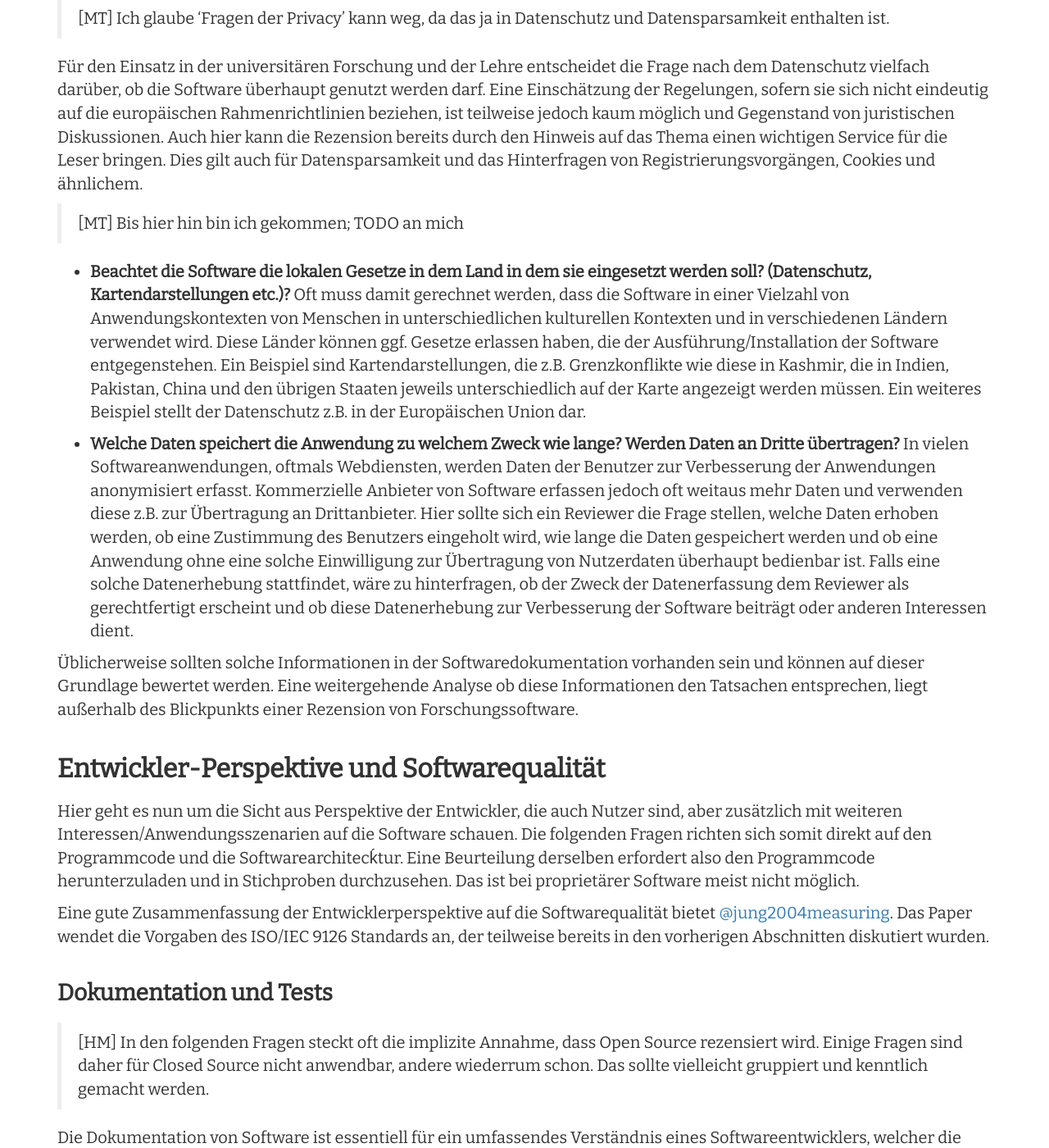
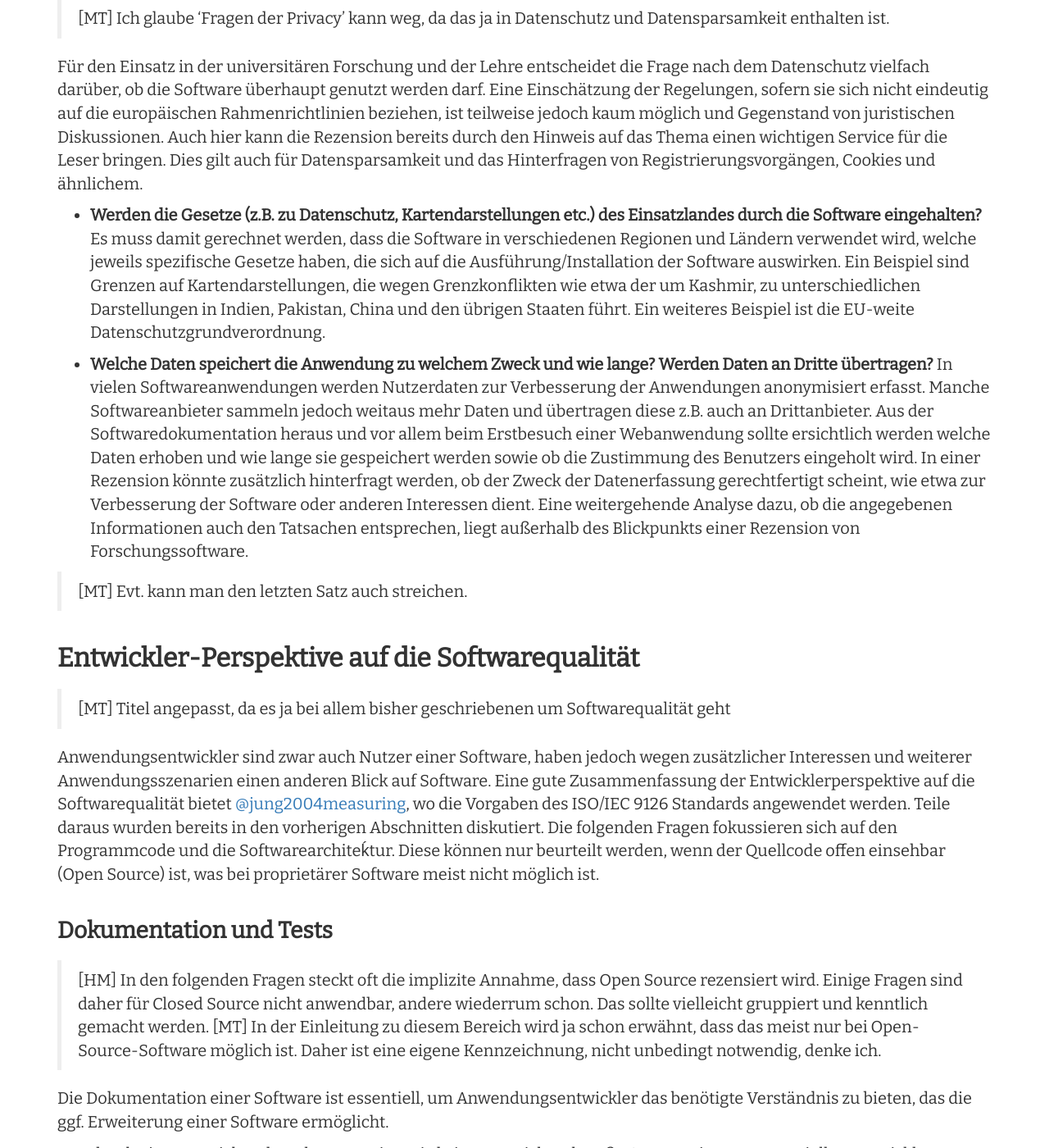
Before and after one commit to Research-Squirrel-Engineers/Impuls_SoftwareRezensionen_DGUF, a Jekyll site: the page built from Draft.md, in a window 1280 px wide and 1400 px high, scrolled down 15514 px. Shown: the whole window at 82% size. Built offline with Jekyll 4.4.1, drawn with Linux system fonts in a browser that asks for light colours; nearby versions of some CDN libraries; some of the changed text lies outside the part shown.

Commit message:
Weitere Anmerkungen, Umformulierungen und Kürzungen

```diff
--- a/Draft.md
+++ b/Draft.md
@@ -286,40 +286,45 @@ Eingabe- und Ausgabedatenformate beeinflussen die Kompatibilität zu anderen Anw
 
 Für den Einsatz in der universitären Forschung und der Lehre entscheidet die Frage nach dem Datenschutz vielfach darüber, ob die Software überhaupt genutzt werden darf. Eine Einschätzung der Regelungen, sofern sie sich nicht eindeutig auf die europäischen Rahmenrichtlinien beziehen, ist teilweise jedoch kaum möglich und Gegenstand von juristischen Diskussionen. Auch hier kann die Rezension bereits durch den Hinweis auf das Thema einen wichtigen Service für die Leser bringen. Dies gilt auch für Datensparsamkeit und das Hinterfragen von Registrierungsvorgängen, Cookies und ähnlichem.
 
-> [MT] Bis hier hin bin ich gekommen; TODO an mich
 
+* **Werden die Gesetze (z.B. zu Datenschutz, Kartendarstellungen etc.) des Einsatzlandes durch die Software eingehalten?** Es muss damit gerechnet werden, dass die Software in verschiedenen Regionen und Ländern verwendet wird,  welche jeweils spezifische Gesetze haben, die sich auf die  Ausführung/Installation der Software auswirken. Ein Beispiel sind Grenzen auf Kartendarstellungen, die wegen Grenzkonflikten wie etwa der um Kashmir, zu unterschiedlichen Darstellungen in Indien, Pakistan, China und den übrigen Staaten führt. Ein weiteres Beispiel ist die EU-weite Datenschutzgrundverordnung.
 
-* **Beachtet die Software die lokalen Gesetze in dem Land in dem sie eingesetzt werden soll? (Datenschutz, Kartendarstellungen etc.)?** Oft muss damit gerechnet werden, dass die Software in einer Vielzahl von Anwendungskontexten von Menschen in unterschiedlichen kulturellen Kontexten und in verschiedenen Ländern verwendet wird. Diese Länder können ggf. Gesetze erlassen haben, die der Ausführung/Installation der Software entgegenstehen. Ein Beispiel sind Kartendarstellungen, die z.B. Grenzkonflikte wie diese in Kashmir, die in Indien, Pakistan, China und den übrigen Staaten jeweils unterschiedlich auf der Karte angezeigt werden müssen. Ein weiteres Beispiel stellt der Datenschutz z.B. in der Europäischen Union dar.
+* **Welche Daten speichert die Anwendung zu welchem Zweck und wie lange? Werden Daten an Dritte übertragen?** In vielen Softwareanwendungen werden Nutzerdaten zur Verbesserung der Anwendungen anonymisiert erfasst. Manche Softwareanbieter sammeln jedoch weitaus mehr Daten und übertragen diese z.B. auch an Drittanbieter. Aus der Softwaredokumentation heraus und vor allem beim Erstbesuch einer Webanwendung sollte ersichtlich werden welche Daten erhoben und wie lange sie gespeichert werden sowie ob die Zustimmung des Benutzers eingeholt wird. In einer Rezension könnte zusätzlich hinterfragt werden, ob der Zweck der Datenerfassung gerechtfertigt scheint, wie etwa zur Verbesserung der Software oder anderen Interessen dient. Eine weitergehende Analyse dazu, ob die angegebenen Informationen auch den Tatsachen entsprechen, liegt außerhalb des Blickpunkts einer Rezension von Forschungssoftware.
 
-* **Welche Daten speichert die Anwendung zu welchem Zweck wie lange? Werden Daten an Dritte übertragen?** In vielen Softwareanwendungen, oftmals Webdiensten, werden Daten der Benutzer zur Verbesserung der Anwendungen anonymisiert erfasst. Kommerzielle Anbieter von Software erfassen jedoch oft weitaus mehr Daten und verwenden diese z.B. zur Übertragung an Drittanbieter. Hier sollte sich ein Reviewer die Frage stellen, welche Daten erhoben werden, ob eine Zustimmung des Benutzers eingeholt wird, wie lange die Daten gespeichert werden und ob eine Anwendung ohne eine solche Einwilligung zur Übertragung von Nutzerdaten überhaupt bedienbar ist. Falls eine solche Datenerhebung stattfindet, wäre zu hinterfragen, ob der Zweck der Datenerfassung dem Reviewer als gerechtfertigt erscheint und ob diese Datenerhebung zur Verbesserung der Software beiträgt oder anderen Interessen dient.
+> [MT] Evt. kann man den letzten Satz auch streichen.
 
-Üblicherweise sollten solche Informationen in der Softwaredokumentation vorhanden sein und können auf dieser Grundlage bewertet werden. Eine weitergehende Analyse ob diese Informationen den Tatsachen entsprechen, liegt außerhalb des Blickpunkts einer Rezension von Forschungssoftware.
+### Entwickler-Perspektive auf die Softwarequalität
+> [MT] Titel angepasst, da es ja bei allem bisher geschriebenen um Softwarequalität geht
 
-### Entwickler-Perspektive und Softwarequalität
+Anwendungsentwickler sind zwar auch Nutzer einer Software, haben jedoch wegen zusätzlicher Interessen und weiterer Anwendungsszenarien einen anderen Blick auf Software. Eine gute Zusammenfassung der Entwicklerperspektive auf die Softwarequalität bietet [@jung2004measuring](#jung2004measuring), wo die Vorgaben des ISO/IEC 9126 Standards angewendet werden. Teile daraus wurden  bereits in den vorherigen Abschnitten diskutiert. Die folgenden Fragen fokussieren sich auf den Programmcode und die Softwarearchiteḱtur. Diese können nur beurteilt werden, wenn der Quellcode offen einsehbar (Open Source) ist, was bei proprietärer Software meist nicht möglich ist.
 
-Hier geht es nun um die Sicht aus Perspektive der Entwickler, die auch Nutzer sind, aber zusätzlich mit weiteren Interessen/Anwendungsszenarien auf die Software schauen. Die folgenden Fragen richten sich somit direkt auf den Programmcode und die Softwarearchitecḱtur. Eine Beurteilung derselben erfordert also den Programmcode herunterzuladen und in Stichproben durchzusehen. Das ist bei proprietärer Software meist nicht möglich.
-
-Eine gute Zusammenfassung der Entwicklerperspektive auf die Softwarequalität bietet [@jung2004measuring](#jung2004measuring). Das Paper wendet die Vorgaben des ISO/IEC 9126 Standards an, der teilweise bereits in den vorherigen Abschnitten diskutiert wurden.
 
 #### Dokumentation und Tests
 
 > [HM] In den folgenden Fragen steckt oft die implizite Annahme, dass Open Source rezensiert wird. Einige Fragen sind daher für Closed Source nicht anwendbar, andere wiederrum schon. Das sollte vielleicht gruppiert und kenntlich gemacht werden.
+> [MT] In der Einleitung zu diesem Bereich wird ja schon erwähnt, dass das meist nur bei Open-Source-Software möglich ist. Daher ist eine eigene Kennzeichnung, nicht unbedingt notwendig, denke ich.
 
-Die Dokumentation von Software ist essentiell für ein umfassendes Verständnis eines Softwareentwicklers, welcher die Software ggf. erweitern möchte. Nur durch eine ausreichende Dokumentation wird eine ausreichend große Community von potenziellen Entwicklern angesprochen und zum Anderen ein umfassendes Verständnis der Intention der Software, der Ausgereiftheit und des aktuellen Entwicklungsstandes möglich.
+Die Dokumentation einer Software ist essentiell, um Anwendungsentwickler das benötigte Verständnis zu bieten, das die ggf. Erweiterung einer Software ermöglicht.
 
-Die Dokumentation erfolgt in verschiedenen Bestandteilen. Man unterscheidet die `Dokumentation des Quellcodes`, d.h. von Klassen oder einzelnen Methoden, die `Dokumentation des Buildprozesses`, d.h. wie die Software aus dem Quellcode zu erzeugen ist, eine `Entwicklerdokumentation` in Form von Beispielen der Benutzung der Software und der `Dokumentation dessen wie die Software getestet` wurde bzw. welche Testcases von der Software abgedeckt wurden.
+Nur durch eine ausreichende Dokumentation wird eine ausreichend große Community von potenziellen Entwicklern angesprochen und zum Anderen ein umfassendes Verständnis der Intention der Software, der Ausgereiftheit und des aktuellen Entwicklungsstandes möglich.
+
+> [MT] Ich denke nicht, dass der Umfang einer Dokumentation der alleinige Grund für eine große Entwicklergemeinschaft ist.
+Stattdessen einfach nur: Eine umfangreiche Dokumentation bietet ein umfassendes Verständnis über die Intention, der Ausgereiftheit und des aktuellen Entwicklungsstandes der Software.
+
+Man unterscheidet mehrere Dokumentationsbestandteile: die `Dokumentation des Quellcodes`, d.h. von Klassen oder einzelnen Methoden, die `Dokumentation des Build-Prozesses`, d.h. wie die Software aus dem Quellcode erzeugt wird, eine `Entwicklerdokumentation` mit Beispielen Nutzungsbeispielen, und eine `Dokumentation dessen, wie die Software getestet` wurde bzw. welche Testfälle von der Software berücksichtigt wurden.
+
+> [MT] `Dokumentation dessen, wie die Software getestet` -> 'Dokumentation der Softwaretests'?
 
 Software Repositories wie [GitHub](https://github.com) oder [GitLab](https://gitlab.com) bieten oft Vorlagen oder Best Practices um diese Anforderungen in verschiedenen Programmiersprachen umsetzen zu können.
 
-> bis hier nicht bearbeitet; TODO an MT
+* **Ist eine Quellcodedokumentation vorhanden und ggf. eine HTML Variante davon verfügbar?** Best Practices sind hier beispielsweise Quellcodedokumentationen mit [Doxygen](https://www.doxygen.nl/index.html), [JavaDoc](http://www.oracle.com/technetwork/java/javase/documentation/javadoc-137458.html), [JsDoc](https://jsdoc.app) oder das für Python beliebte [ReadTheDocs](https://readthedocs.org). Alle genannten Tools erzeugen eine HTML-Repräsentation der Dokumentation, welche idealerweise auch online bereitgestellt werden sollte, etwa als GitHub-Page.
 
-* **Ist eine Quellcodedokumentation vorhanden und ggf. eine HTML Variante davon verfügbar?** Best Practices sind hier beispielsweise Quellcodedokumentationen mit [Doxygen](https://www.doxygen.nl/index.html), [JavaDoc](http://www.oracle.com/technetwork/java/javase/documentation/javadoc-137458.html), [JsDoc](https://jsdoc.app) oder auch das für Python beliebte [ReadTheDocs](https://readthedocs.org). Alle genannten Tools erzeugen eine HTML-Repräsentation der Dokumentation, welche idealerweise auch online bereitgestellt werden sollte, etwa als GitHub-Page.
+* **Ist der Build-Prozess dokumentiert und ggf. mittels Buildingscripts automatisiert?** Neben dem grundlegenden Verständnis der Programmarchitektur, ist das Wissen um die Bauanleitung, dem Build-Prozess, der Software wichtig. Eine Dokumentation dieses Prozesses sollte Informationen über den funktionierenden Erstellungsprozess der Software enthalten. In der Vergangenheit wurde mit Anleitungen in *README Files* oder ähnlichen natürlichsprachlichen Beschreibungen gearbeitet. Inzwischen ist es etablierter Standard maschinenlesbare Bauanleitungen (*Buildscripts*) bereitzustellen. Diese beschreiben eindeutig und maschinenlesbar, wie die Software erstellt wurde und erlauben oft das Starten des Build-Prozesses mit einem einzigen Skript. Abhängigkeiten der Software in Bezug auf verwendete *Libraries* werden mit Buildscripts ebenfalls dokumentiert. Beispiele für solche Skripts finden sich z.B. in [Apache Maven](https://maven.apache.org) oder [Gradle](https://gradle.org)
 
-> Ab hier nicht bearbeitet, TODO an MT
+> [MT] Bis hier hin bin ich gekommen; TODO an mich
+Aus Wikipedia: Kontinuierliche Integration (auch fortlaufende oder permanente Integration; englisch continuous integration (CI)) ist ein Begriff aus der Software-Entwicklung, der den Prozess des fortlaufenden Zusammenfügens von Komponenten zu einer Anwendung beschreibt. Das Ziel der kontinuierlichen Integration ist die Steigerung der Softwarequalität. Typische Aktionen sind das Übersetzen und Linken der Anwendungsteile, prinzipiell können aber auch beliebige andere Operationen zur Erzeugung abgeleiteter Informationen durchgeführt werden. Üblicherweise wird dafür nicht nur das Gesamtsystem neu gebaut, sondern es werden auch automatisierte Tests durchgeführt und Softwaremetriken zur Messung der Softwarequalität erstellt. Der gesamte Vorgang wird automatisch ausgelöst durch Einchecken in die Versionsverwaltung.
 
-* **Ist der Buildprozess dokumentiert und ggf. mittels Buildingscripts automatisiert?** Ebenso wichtig wie ein grundlegendes Verständnis des Aufbaus des Programms ist die Bauanleitung der Software. Entsprechend ist zu fragen, ob dokumentiert ist, wie die Software erstellt wurde und funktioniert die Erstellung unter dem angegebenen Weg. Während in der Vergangenheit mit Anleitungen in *README Files* oder ähnlichen natürlichsprachlichen Beschreibungen gearbeitet wurde, hat es sich seit vielen Jahren zu einem Standard etabliert, maschinenlesbare Bauanleitungen (*Buildscripts*) für Software bereitzustellen. Dies kann als gute Praxis angesehen werden, denn zum einen ist eindeutig und maschinenlesbar beschrieben, wie die Software erstellt wurde, zum anderen ist der Aufruf des Buildprozess so meist durch Ausführung eines einzigen Skriptes möglich und somit für den Entwickler einfach gehalten. Ebenfalls dokumentieren die Buildscripts die Abhängigkeiten der Software in Bezug auf verwendete *Libraries*. Beispiele für solche Skripts finden sich z.B. in [Apache Maven](https://maven.apache.org) oder [Gradle](https://gradle.org)
-
-* **Ist die Dokumentation aktuell, wird gepflegt und deckt alle Funktionen des Programms ab?** Eine Bewertung der Aktualität der Dokumentation ist oft relativ einfach vorzunehmen, wenn Werkzeuge verwendet werden, die dem aktuellen Stand in der Softwareentwicklung entsprechen. Diese beinhalten meist einen Zeitstempel mit dem Datum der Erstellung der Dokumentation. Dieses kann entsprechend mit dem Datum des aktuellen Release verglichen werden. Gute Praxis ist es hier, die Generierung der Dokumentation und das Hosten mit in den Entwicklungsprozess über *Continuous Integration* zu integrieren. Ein Beispiel hierfür bietet das [Github Repository des SPARQLing Unicorn QGIS Plugins](https://github.com/sparqlunicorn/sparqlunicornGoesGIS). Ein *Continuous Integration* Prozess erstellt die Dokumentation bei jeder Veränderung des Quellcodes durch die Entwickler neu und publiziert diese auf der [Github Page des Repositories](https://sparqlunicorn.github.io/sparqlunicornGoesGIS/).
+* **Ist die Dokumentation aktuell, wird gepflegt und deckt alle Funktionen des Programms ab?** Eine Bewertung der Aktualität der Dokumentation ist oft relativ einfach vorzunehmen, wenn Werkzeuge verwendet werden, die dem aktuellen Stand in der Softwareentwicklung entsprechen. Diese beinhalten meist einen Zeitstempel mit dem Datum der Erstellung der Dokumentation. Dieses kann entsprechend mit dem Datum des aktuellen Release verglichen werden. Gute Praxis ist es hier, die Generierung der Dokumentation und das Hosten mit in den Entwicklungsprozess über *Continuous Integration* zu integrieren. Ein Beispiel hierfür bietet das [GitHub Repository des SPARQLing Unicorn QGIS Plugins](https://github.com/sparqlunicorn/sparqlunicornGoesGIS). Ein *Continuous Integration* Prozess erstellt die Dokumentation bei jeder Veränderung des Quellcodes durch die Entwickler neu und publiziert diese auf der [GitHub Page des Repositories](https://sparqlunicorn.github.io/sparqlunicornGoesGIS/).
 
 > ich glaube du solltest davor CI mal vorstellen...
 > [AK] Ist diese Anregung bereits aufgenommen und verarbeitet?
@@ -355,7 +360,7 @@ Schließlich ist es für Entwickler oft interessant die Software selbst mitzuges
 
 > [AK] Frage: Ist die Frage der Performanz, so wie sie hier gestellt wird, nicht 1.) "usability" und 2.) auch ohen Entwicklerwissen zu testen?
 > [TH] Du hast Recht, dann könnten wir das hier streichen. Hier wäre das von Relevanz wenn der Entwickler die Gründe herausfinden könnte
-> [MT] für den Entwickler wäre ja eher so etwas relevant wie die Komplexität und Laufzeit in O-Notation, was irgendwo in einer Dokumentation der Software stehen sollte. Laufzeittests für eine Software wären in einer Rezension nur interessant, wenn man mehrere vergleicht. Das mit dem responsiv gehört definitiv zur Nutzeroberfläche.
+> [MT] für den Entwickler wäre ja eher so etwas relevant wie die Komplexität und Laufzeit in O-Notation, was irgendwo in einer Dokumentation der Software stehen sollte. Auch die benötigten Ressourcen (z.B. RAM) sind interessant. Laufzeittests für eine Software wären in einer Rezension nur interessant, wenn man mehrere vergleichbare Softwarepakete testet. Das mit dem responsiv gehört definitiv zur Nutzeroberfläche.
 
 * **Robustheit der Software** Die Robustheit einer Software ist ein wünschenswerter Aspekt, der im Wesentlichen voraussetzt, dass die Software Zwischenstände der Aufgaben, die sie ausführt, regelmäßig sichert, um bei einem unvorhergesehenen Abbruch wieder an dem Punkt anknüpfen zu können, an dem sie vor diesem Ereignis gearbeitet hat. Ein Fehlen dieser Funktion kann oft z.B. bei einem Stromausfall den Verlust von Einstellungen, Daten und/oder die Neuinitialisierung einer Berechnung bedeuten. Ein Beispiel für eine solche Robustheit ist das regelmäßige automatisierte Zwischenspeichern in einem Textverarbeitungsprogramm. Das Textdokument ist somit im Falle eines Absturzes der Software wiederherstellbar. Abhängig vom Anwendungsfall kann es auch vorteilhaft sein, dass die Software eine Historie der Benutzeränderungen vorhält und diese ebenfalls wiederherstellen kann. Dies kann die Spracheinstellungen oder auch die Anpassung von Maßeinheiten, Vorgaben zum Speicherort und ähnliches sein.
 
```
